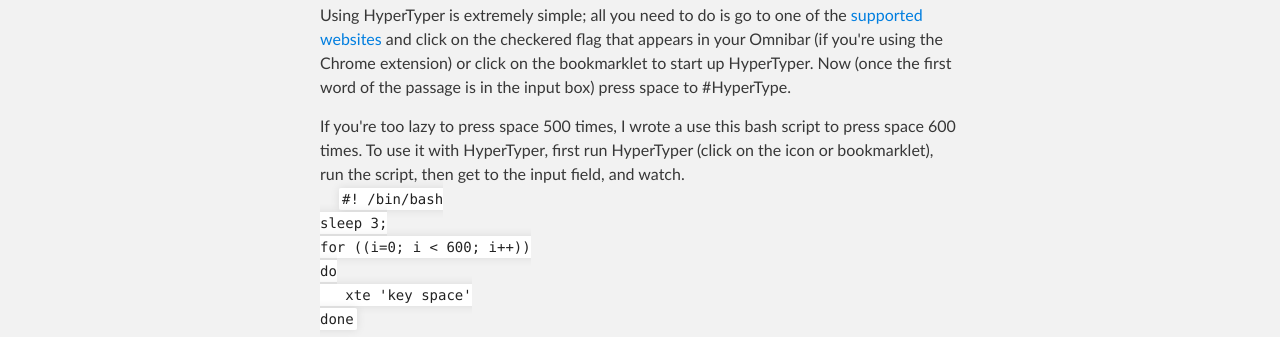
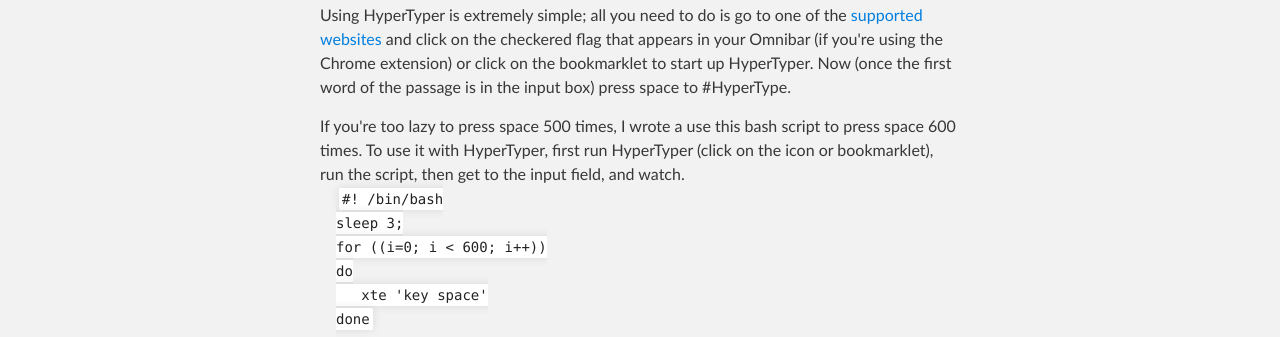
Before and after one commit to ethanmad/ethanmad.github.io, a plain HTML site: page index.html in a window 1280 px wide. Shown: the part 869-1206 px from the top of the page. Drawn offline with Linux system fonts and the light colour scheme.

Commit message:
fixed layout for code with 1em margin

```diff
--- a/index.html
+++ b/index.html
@@ -50,7 +50,7 @@ and click on the checkered flag that appears in your Omnibar (if you're using th
 to start up HyperTyper. Now (once the first word of the passage is in the input box) press space to #HyperType.</p>
 
 If you're too lazy to press space 500 times, I wrote a use this bash script to press space 600 times. To use it with HyperTyper, first run HyperTyper (click on the icon or bookmarklet), run the script, then get to the input field, and watch.<br>
-<div style="text-indent: 1em;">
+<div style="margin-left: 1em;">
 <code>#! /bin/bash<br>
 sleep 3;<br>
 for ((i=0; i < 600; i++))<br>
```
